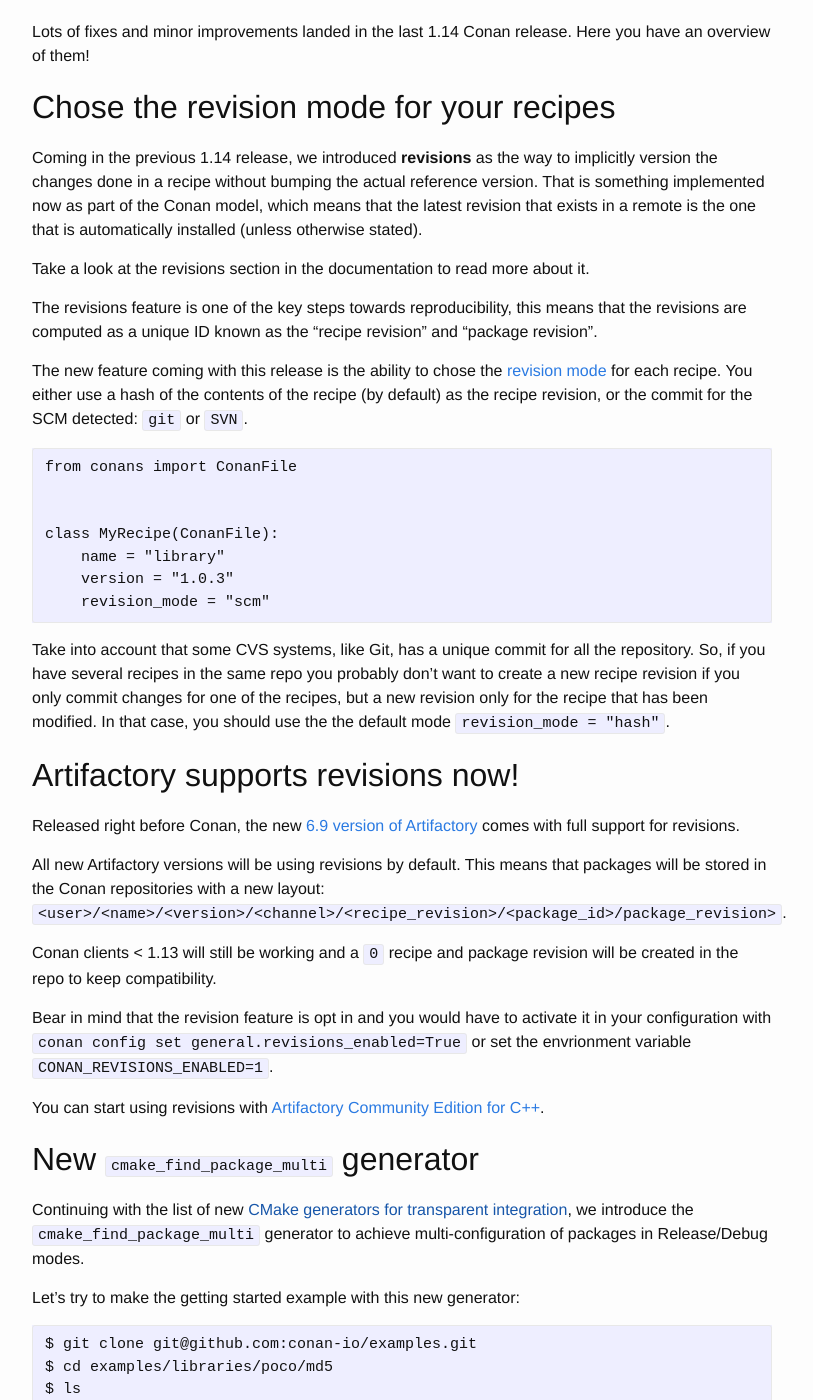
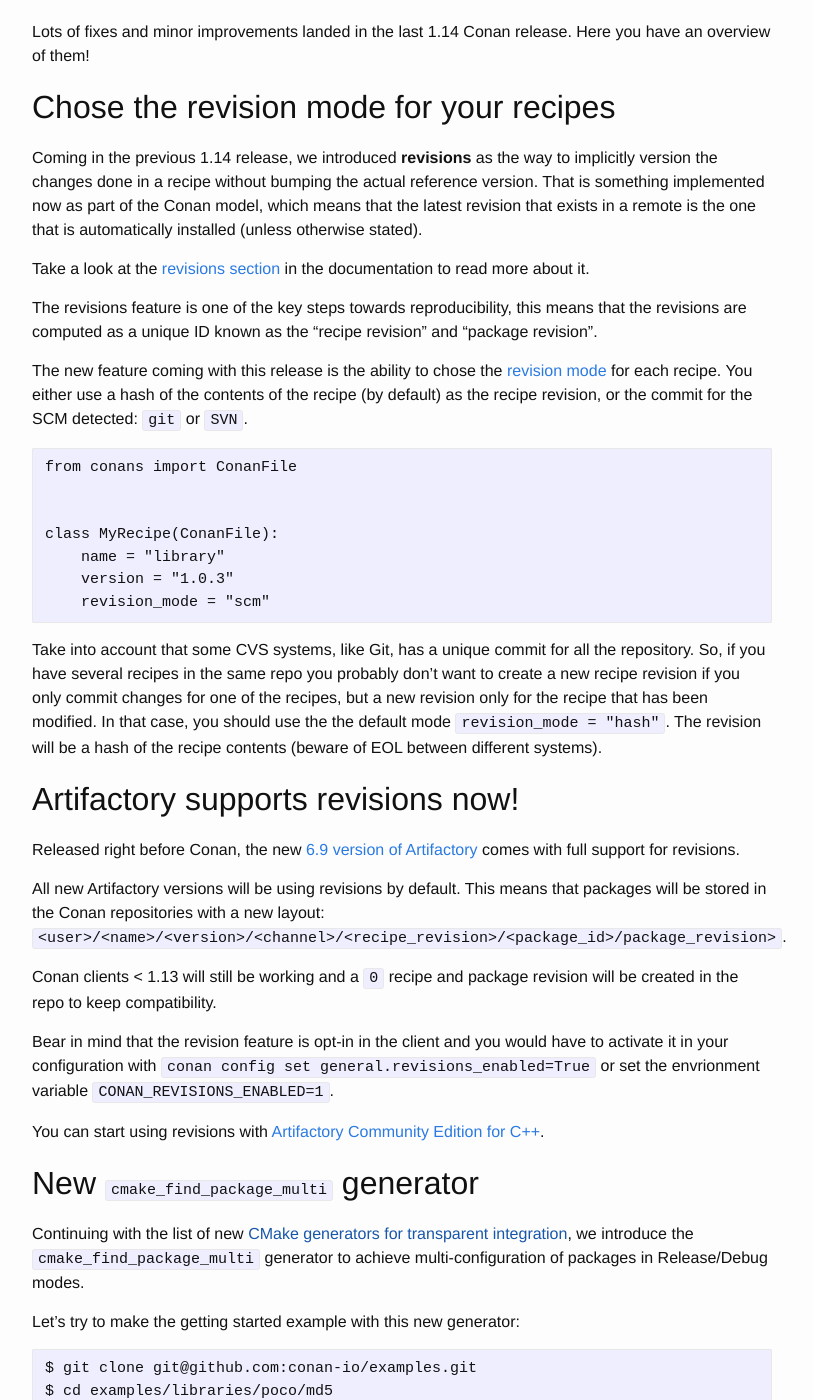
Before and after one commit to conan-io/conan-io.github.io, a Jekyll site: the page built from _posts/2019-04-01-New-conan-release-1-14.markdown, in a window 1280 px wide and 1400 px high, scrolled down 311 px. Shown: the whole window, without its empty margins (238-1051 px from the left). Built offline with Jekyll 4.4.1, drawn with Linux system fonts in a browser that asks for light colours; comment, search, counter and statistics services are not loaded; some of the changed text lies outside the part shown.

Commit message:
second review

````diff
--- a/_posts/2019-04-01-New-conan-release-1-14.markdown
+++ b/_posts/2019-04-01-New-conan-release-1-14.markdown
@@ -12,7 +12,7 @@ Coming in the previous 1.14 release, we introduced **revisions** as the way to i
 bumping the actual reference version. That is something implemented now as part of the Conan model, which means that the latest revision
 that exists in a remote is the one that is automatically installed (unless otherwise stated).
 
-Take a look at the revisions section in the documentation to read more about it.
+Take a look at the [revisions section](https://docs.conan.io/en/latest/mastering/revisions.html) in the documentation to read more about it.
 
 The revisions feature is one of the key steps towards reproducibility, this means that the revisions are computed as a unique ID known as
 the "recipe revision" and "package revision".
@@ -33,7 +33,8 @@ class MyRecipe(ConanFile):
 
 Take into account that some CVS systems, like Git, has a unique commit for all the repository. So, if you have several recipes in the same
 repo you probably don't want to create a new recipe revision if you only commit changes for one of the recipes, but a new revision only for
-the recipe that has been modified. In that case, you should use the the default mode ``revision_mode = "hash"``.
+the recipe that has been modified. In that case, you should use the the default mode ``revision_mode = "hash"``. The revision will be a hash
+of the recipe contents (beware of EOL between different systems).
 
 ## Artifactory supports revisions now!
 
@@ -44,7 +45,8 @@ new layout: ``<user>/<name>/<version>/<channel>/<recipe_revision>/<package_id>/p
 
 Conan clients < 1.13 will still be working and a ``0`` recipe and package revision will be created in the repo to keep compatibility.
 
-Bear in mind that the revision feature is opt in and you would have to activate it in your configuration with ``conan config set general.revisions_enabled=True`` or set the envrionment variable ``CONAN_REVISIONS_ENABLED=1``.
+Bear in mind that the revision feature is opt-in in the client and you would have to activate it in your configuration with
+``conan config set general.revisions_enabled=True`` or set the envrionment variable ``CONAN_REVISIONS_ENABLED=1``.
 
 You can start using revisions with [Artifactory Community Edition for C++](https://jfrog.com/open-source/#conan).
 
@@ -173,8 +175,8 @@ $ conan install .
 WARN: Poco/1.9.0@pocoproject/stable requirement OpenSSL/1.0.2o@conan/stable overridden by your conanfile to OpenSSL/1.0.2r@conan/stable
 ```
 
-As shown above, a warning is printed currently. However, in case that you want Conan to
-error on that behavior, you can set the new environment variable or configuration entry in the *conan.conf* to avoid unnoticed overrides:
+As shown above, the output wars about this behavior by default. However, in case that you want Conan to error on that behavior, you can set
+the new environment variable or configuration entry in the *conan.conf* to avoid unnoticed overrides:
 
 - Environment variable: ``CONAN_ERROR_ON_OVERRIDE=1``
 - Configuration entry: ``error_on_override = True``
````
Also changed, not shown: other parts of _posts/2019-04-01-New-conan-release-1-14.markdown (+1 -1 lines).
